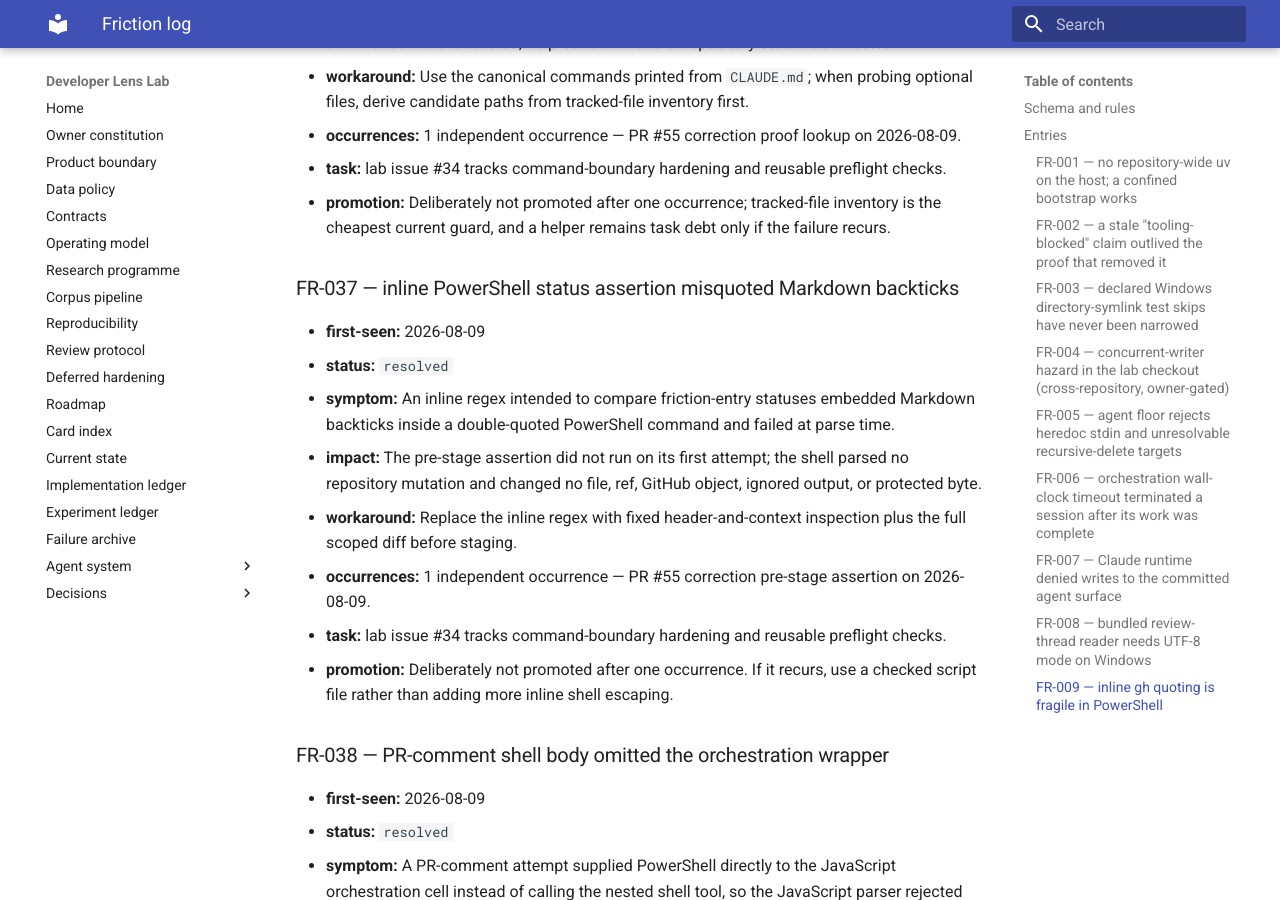
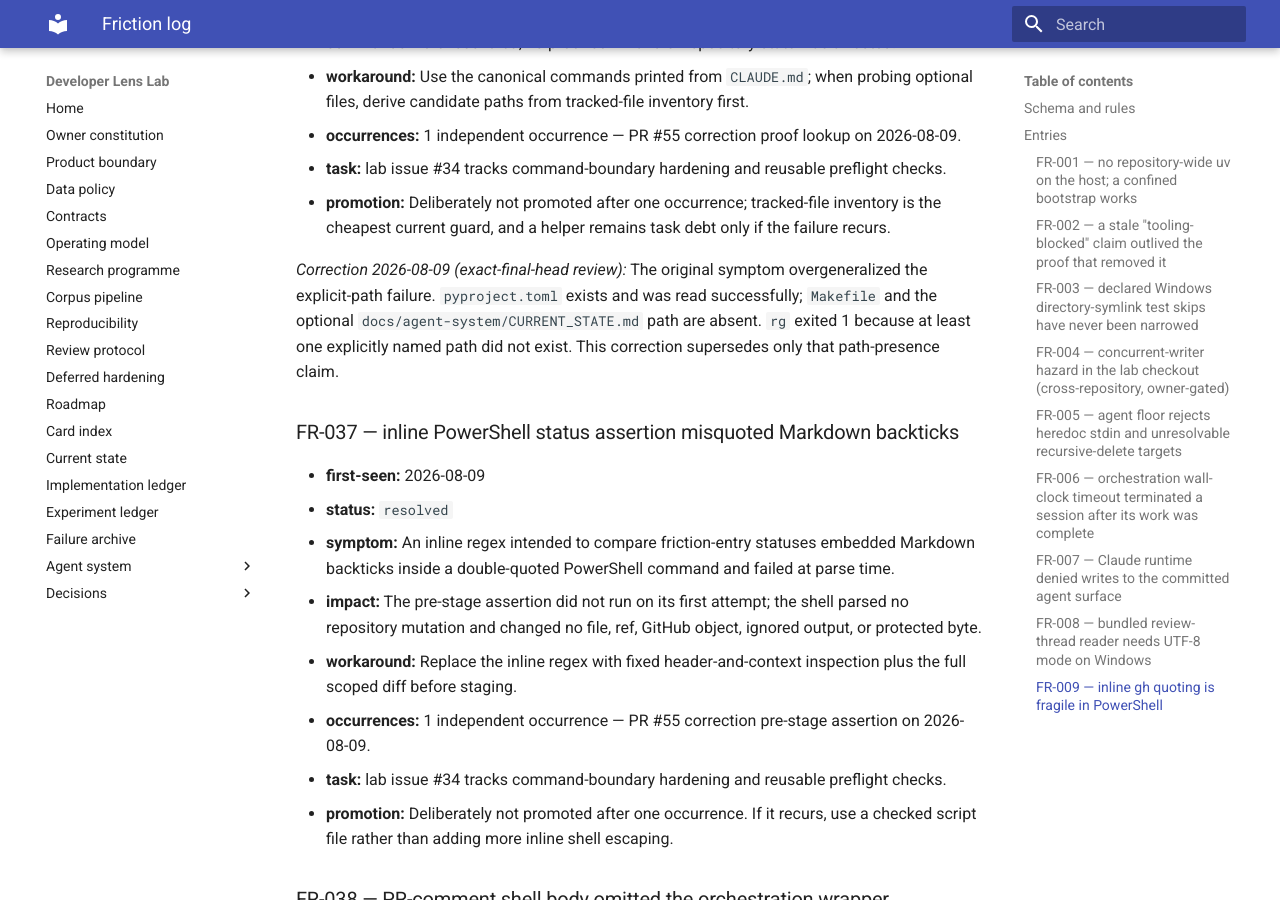
Before and after one commit to Chris0Jeky/developer-lens-lab, an MkDocs documentation site: the page built from docs/agent-system/FRICTION_LOG.md, in a window 1280 px wide and 900 px high, scrolled down 28697 px. Built offline with MkDocs 1.6.1 and Material for MkDocs 9.7.7, drawn with Linux system fonts in a browser that asks for light colours.

Commit message:
Correct proof lookup path record

```diff
--- a/docs/agent-system/FRICTION_LOG.md
+++ b/docs/agent-system/FRICTION_LOG.md
@@ -979,6 +979,11 @@ ownership-token follow-up remain unchanged.
 - **promotion:** Deliberately not promoted after one occurrence; tracked-file inventory is the
   cheapest current guard, and a helper remains task debt only if the failure recurs.
 
+_Correction 2026-08-09 (exact-final-head review):_ The original symptom overgeneralized the
+explicit-path failure. `pyproject.toml` exists and was read successfully; `Makefile` and the optional
+`docs/agent-system/CURRENT_STATE.md` path are absent. `rg` exited 1 because at least one explicitly
+named path did not exist. This correction supersedes only that path-presence claim.
+
 ### FR-037 — inline PowerShell status assertion misquoted Markdown backticks
 
 - **first-seen:** 2026-08-09
```
